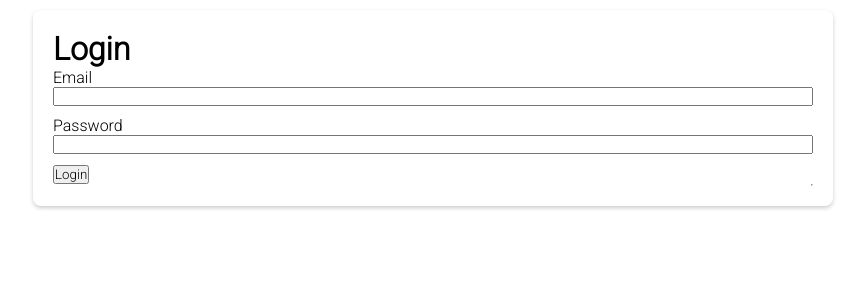
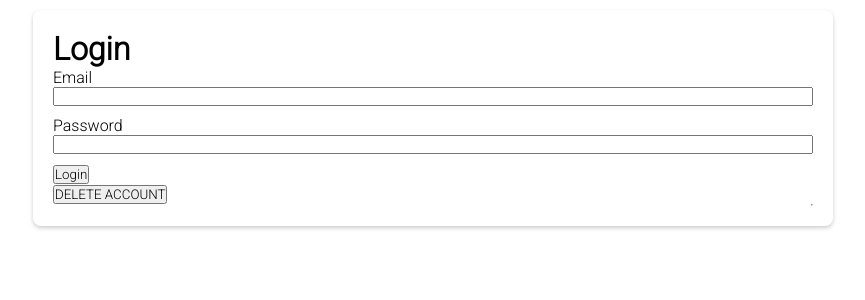
Before and after one commit to mirenja/Foundations_handin_three, a Flask app: page /login in a window 1280 px wide. Shown: the part 104-404 px from the top of the page, without its empty margins (207-1072 px from the left). Run offline with Flask 3, Linux system fonts and the light colour scheme.

Commit message:
updated REDME

```diff
--- a/app/templates/posts/new.html
+++ b/app/templates/posts/new.html
@@ -33,6 +33,7 @@
   <div>
     <label for="thumbnail">Thumbnail</label><br>
     <input type="file" name="thumbnail" id="thumbnail"  hidden>
+
   </div>
   <div>
       <textarea name="content" rows="30" cols="70">{{edited_article.content}}</textarea>
@@ -74,7 +75,7 @@
   </div>
     <p id="word-count">0 words</p>
     <div>
-      <input type="text" name="name" id="name" placeholder="Your name" disabled style="font-style: italic;">
+      <input type="text" name="name" id="name" placeholder="Your name"  style="font-style: italic;">
     </div>
     <input type="submit" value="Publish">
 </form>
--- a/app/templates/users/login.html
+++ b/app/templates/users/login.html
@@ -35,6 +35,12 @@
 
     <input type="submit" value="Login">
   </form>
+  <form method="post" action="/register/delete" >
+    <input type="hidden" value="{{current_user.email}}" name="email">
+    <div class="button-container">
+    <button type="submit" >DELETE ACCOUNT</button>
+  </div>
+  </form>
 
 {% endblock %}
 </div>
--- a/app/users/routes.py
+++ b/app/users/routes.py
@@ -2,6 +2,7 @@ from flask import Blueprint, render_template, request, url_for,redirect
 from app.users.models import User
 from werkzeug.security import generate_password_hash, check_password_hash
 from flask_login import login_user, logout_user
+from .services.gmail import get_gmail_service
 
 blueprint = Blueprint('users', __name__)
 
@@ -26,8 +27,21 @@ def post_register():
       password= generate_password_hash(request.form.get('password'))
     )
 
+
+
+    # perform user verification
+    email = request.form.get('email')
+    service = get_gmail_service()
+    message = {
+      'to' :email,
+      'subject':'Verify your journals account',
+      'body':'Please click the link to verify your account: <a href="url_for{{articles.index}}">Verify</a>',
+      'contentType': 'text/html',
+
+    }
     user.save()
-
+     # Send verification email
+    service.users().messages().send(userId='me', body=message).execute()
 
     login_user(user)
     return redirect(url_for('articles.index'))
@@ -35,7 +49,6 @@ def post_register():
     error = error_message or 'An error occurred while creating a user. Please make sure to enter valid data.'
 
     return render_template ('users/register.html', error=error)
-
 
 @blueprint.get('/login')
 def get_login():
@@ -56,6 +69,22 @@ def post_login():
     error = error_message or 'An eooro occured while logging in.Please verify your email and password '
   return render_template ('users/login.html', error=error)
 
+  # ###########################################
+@blueprint.post('/register/delete')
+def delete_user():
+  fullname = request.form.get('fullname')
+  email = request.form.get('email')
+  #check if the email is existing
+  user = User.query.filter_by(email=request.form.get('email')).first()
+  if user:
+    user.delete()
+
+  return redirect (url_for('users.register'))
+
+
+
+
+# ###########################################
 @blueprint.get('/logout')
 def logout():
   logout_user()
--- /dev/null
+++ b/app/users/services/gmail.py
@@ -0,0 +1,16 @@
+import os
+from google.oauth2 import service_account
+from googleapiclient.discovery import build
+
+
+SCOPES = ['https://www.googleapis.com/auth/gmail.readonly']
+
+# scope is the application only needs read-only access to Gmail.
+
+def get_gmail_service():
+    credentials = service_account.Credentials.from_service_account_file(
+        './client_secret.json', scopes=SCOPES)
+    return build('gmail', 'v1', credentials=credentials)
+
+# The service_account module allows you to authenticate using a service account, which is a type of Google account that represents non-human entities
+#  The build function is used to create a service object that can interact with the Gmail API.
--- /dev/null
+++ b/client_secret.json
@@ -0,0 +1 @@
+{"web":{"client_id":"134979439263-bhnh45pdrob7p7s50ts7q6k5bh7td3pn.apps.googleusercontent.com","project_id":"arched-run-388709","auth_uri":"https://accounts.google.com/o/oauth2/auth","token_uri":"https://oauth2.googleapis.com/token","auth_provider_x509_cert_url":"https://www.googleapis.com/oauth2/v1/certs","client_secret":"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","redirect_uris":["http://localhost/"],"javascript_origins":["http://localhost"]}}
```
Also changed, not shown: requirements.txt (+44 -0 lines), README.md, 1 other file.
